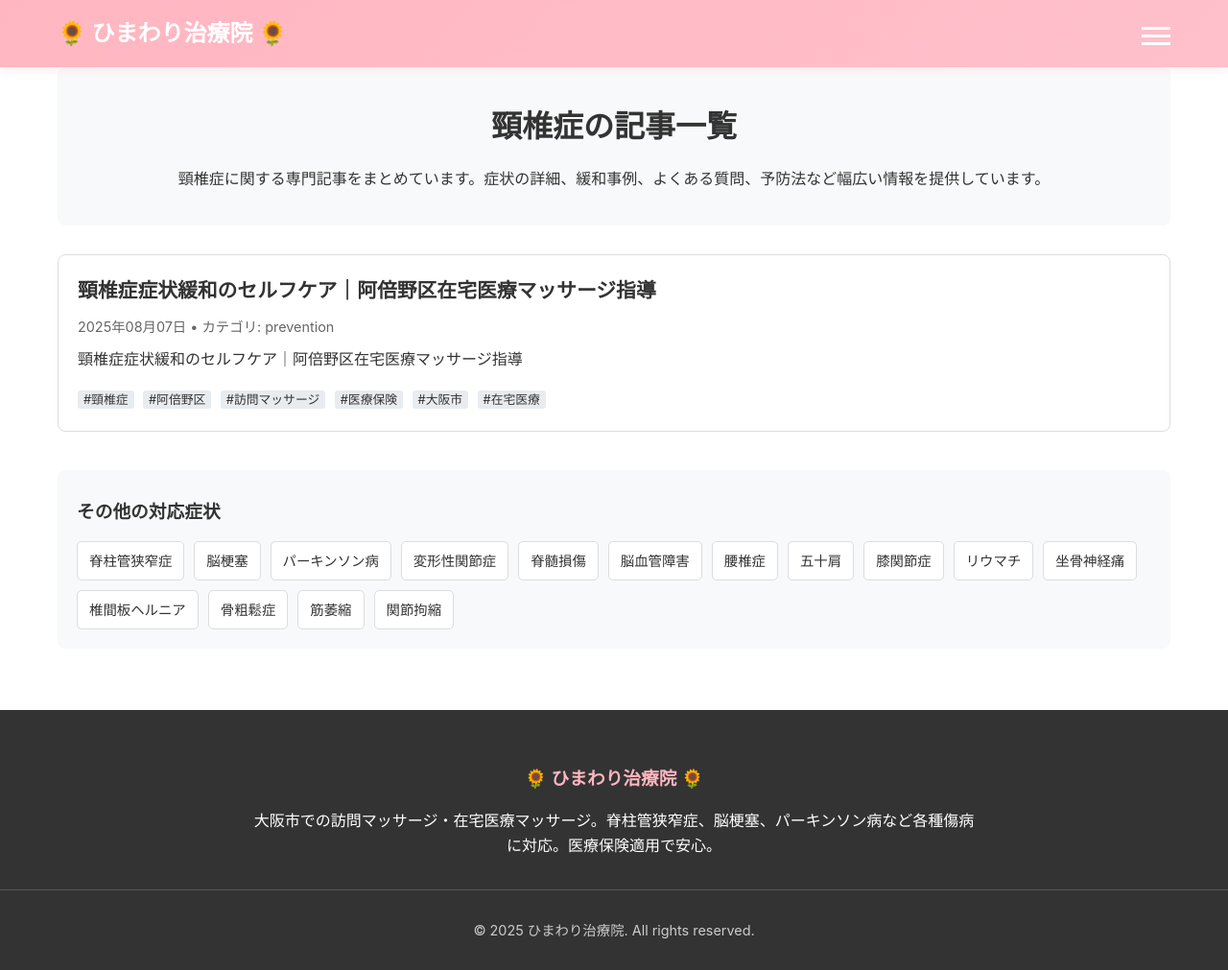
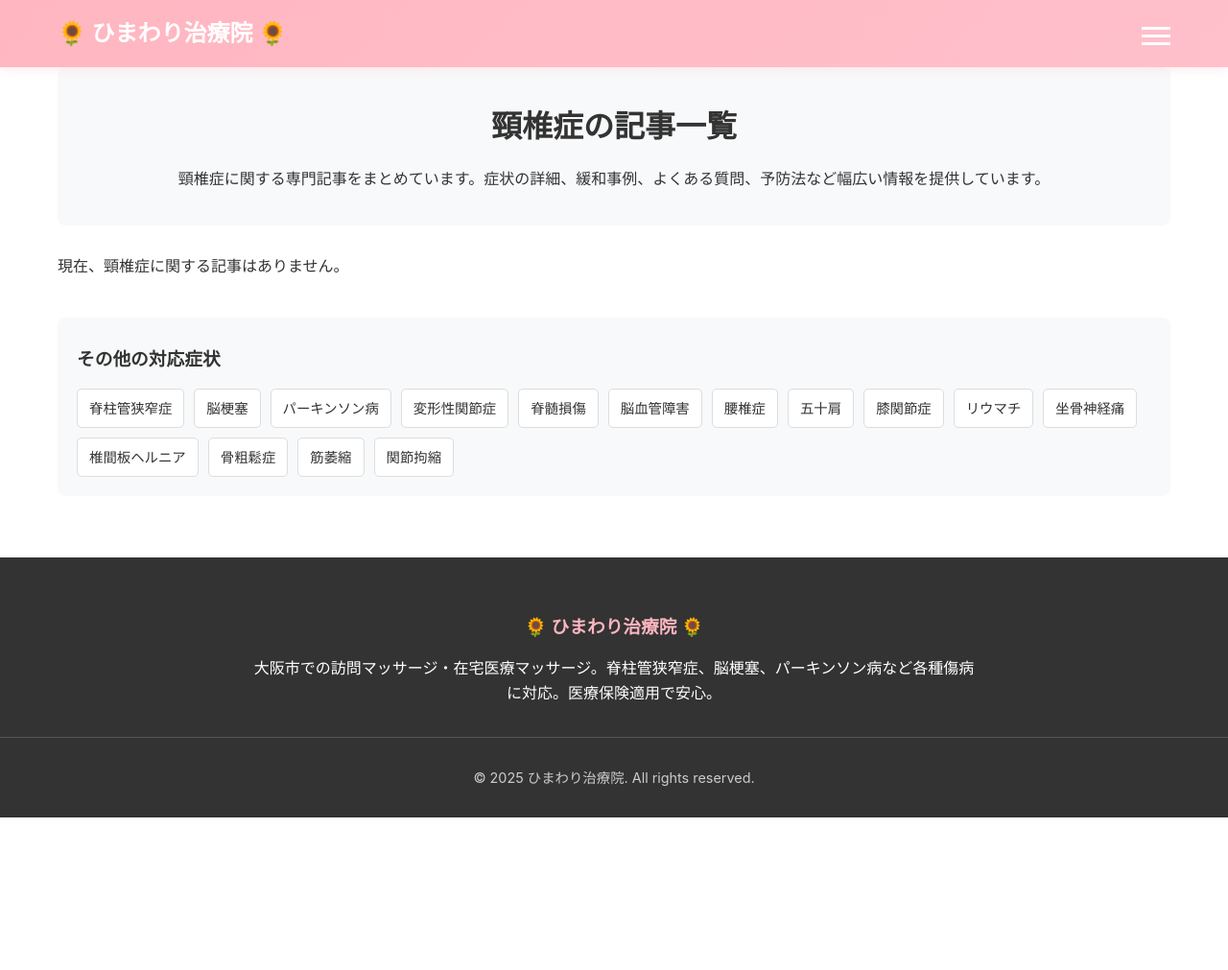
Before and after one commit to satoshi-kemmotsu/blog, a Jekyll site: the page built from symptoms/頸椎症/index.html, in a window 1280 px wide. Shown: the whole page at 96% size. Built offline with Jekyll 4.4.1, drawn with Linux system fonts in a browser that asks for light colours; after the commit the page ends 900 px from its top, so only the background shows below that.

Commit message:
Manual fix metadata validation issues
- Fix 頸椎症 → 頚椎症 for consistency
- Remove inappropriate condition from business guide article
- Keep area classification while excluding from symptom pages
- Ensure proper categorization for Jekyll filtering

🤖 Generated with [Claude Code](https://claude.ai/code)

Co-Authored-By: Claude <noreply@anthropic.com>

```diff
--- a/_posts/2025-08-07-cervical-prevention-abeno.md
+++ b/_posts/2025-08-07-cervical-prevention-abeno.md
@@ -5,7 +5,7 @@ date: 2025-08-07 05:01:54 +0000
 categories: [prevention]
 tags: ['頸椎症', '阿倍野区', '訪問マッサージ', '医療保険', '大阪市', '在宅医療']
 area: "阿倍野区"
-condition: "頸椎症"
+condition: "頚椎症"
 ---
 
 # 頸椎症症状緩和のセルフケア｜阿倍野区在宅医療マッサージ指導
```
Also changed, not shown: _posts/2025-08-04-naniwa-taiken-guide.md (+0 -1 lines).
